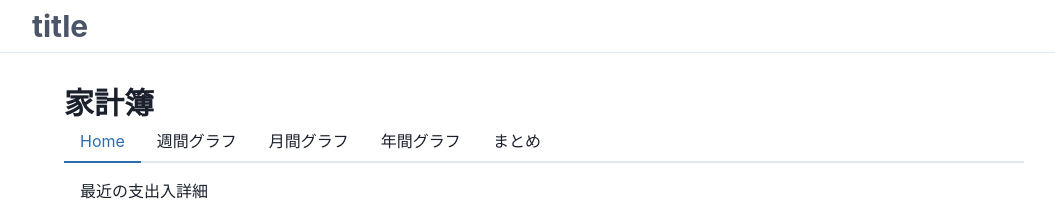
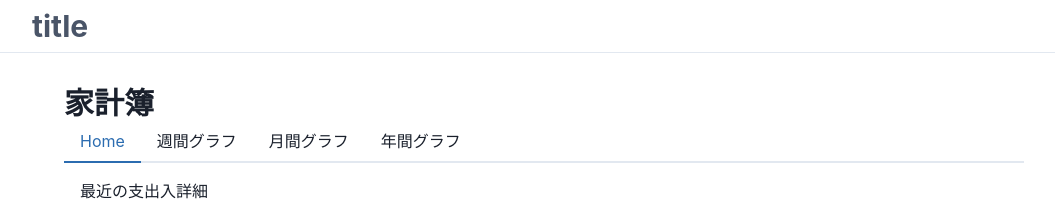
Before and after one commit to scla-sagauniv/yochiyochi-hackers, a Next.js app: page /saku in a window 1280 px wide. Shown: the top 213 px of the page, without its empty margins (96-1151 px from the left). Built offline with nearby package versions, Linux system fonts and the light colour scheme.

Commit message:
margeするためにセーブ

```diff
--- a/app/saku/page.tsx
+++ b/app/saku/page.tsx
@@ -110,7 +110,6 @@ export default function Page() {
           <Tab>週間グラフ</Tab>
           <Tab>月間グラフ</Tab>
           <Tab>年間グラフ</Tab>
-          <Tab>まとめ</Tab>
         </TabList>
 
         <TabPanels>
@@ -164,9 +163,6 @@ export default function Page() {
           <TabPanel>
             <p>毎月の支出（月ごとの金額で折れ線）</p>
             <YearlyChart />
-          </TabPanel>
-          <TabPanel>
-            <p>まとめ</p>
           </TabPanel>
         </TabPanels>
       </Tabs>
```
